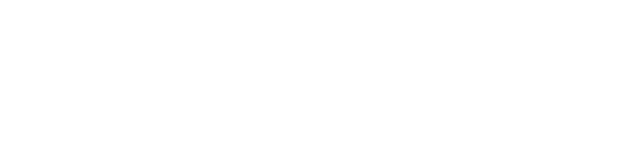
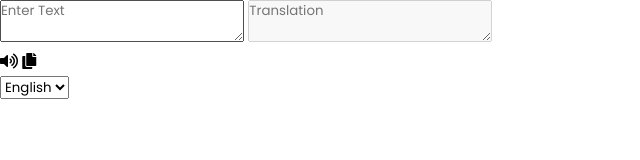
Before and after one commit to MuchiriKinyua/Language-And-Voice-Translator-App, a plain HTML site: page index.html in a window 1280 px wide. Shown: the whole page, without its empty margins (0-640 px from the left). Drawn offline with Linux system fonts and the light colour scheme.

Commit message:
Box input and output

```diff
--- a/index.html
+++ b/index.html
@@ -3,11 +3,32 @@
 <head>
     <meta charset="UTF-8">
     <meta name="viewport" content="width=device-width, initial-scale=1.0">
-    <title>Document</title>
+    <title>Language Translator</title>
     <link rel="stylesheet" href="style.css">
-
+    <meta name="viewport" content="width=device-width, initial-scale=1.0">
+    <link rel="stylesheet" href="https://cdnjs.cloudflare.com/ajax/libs/font-awesome/5.15.3/css/all.min.css"/>
 </head>
 <body>
-
+    <div class="container">
+        <div class="wrapper">
+            <div class="text-input">
+                <textarea class="from-text" placeholder="Enter Text"></textarea>
+                <textarea class="from-to" placeholder="Translation" readonly disabled></textarea>
+            </div>
+            <ul class="controls">
+                <li class="row from">
+                    <div class="icons">
+                        <i class="fas fa-volume-up"></i>
+                        <i class="fas fa-copy"></i>
+                    </div>
+                    <select>
+                        <option value="en-US">English</option>
+                        <option value="hi-IN">Hindi</option>
+                        <option value="ne-NP">Nepali</option>
+                    </select>
+                </li>
+            </ul>
+        </div>
+    </div>
 </body>
 </html>
--- a/style.css
+++ b/style.css
@@ -0,0 +1,8 @@
+/* Import Google Font - Poppins */
+@import url('https://fonts.googleapis.com/css2?family=Poppins:wght@400;500;600;700&display=swap');
+*{
+    margin: 0;
+    padding: 0;
+    box-sizing: border-box;
+    font-family: 'Poppins', sans-serif;
+}
```
